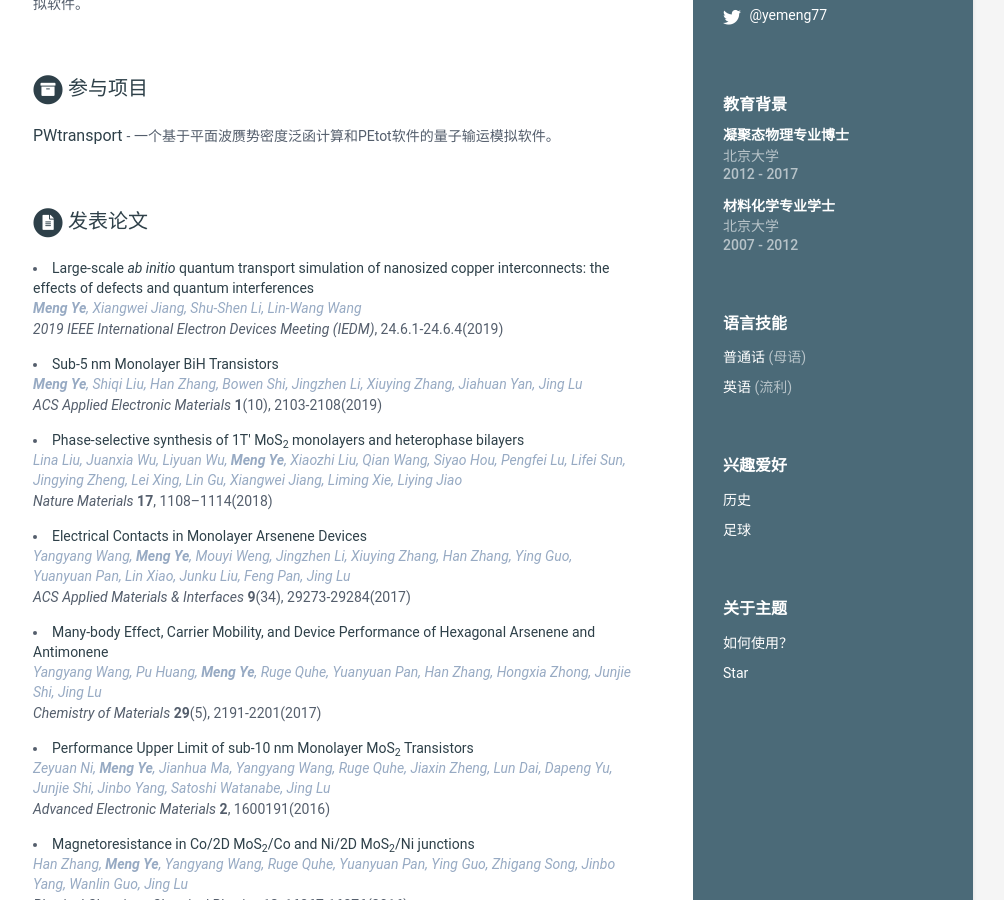
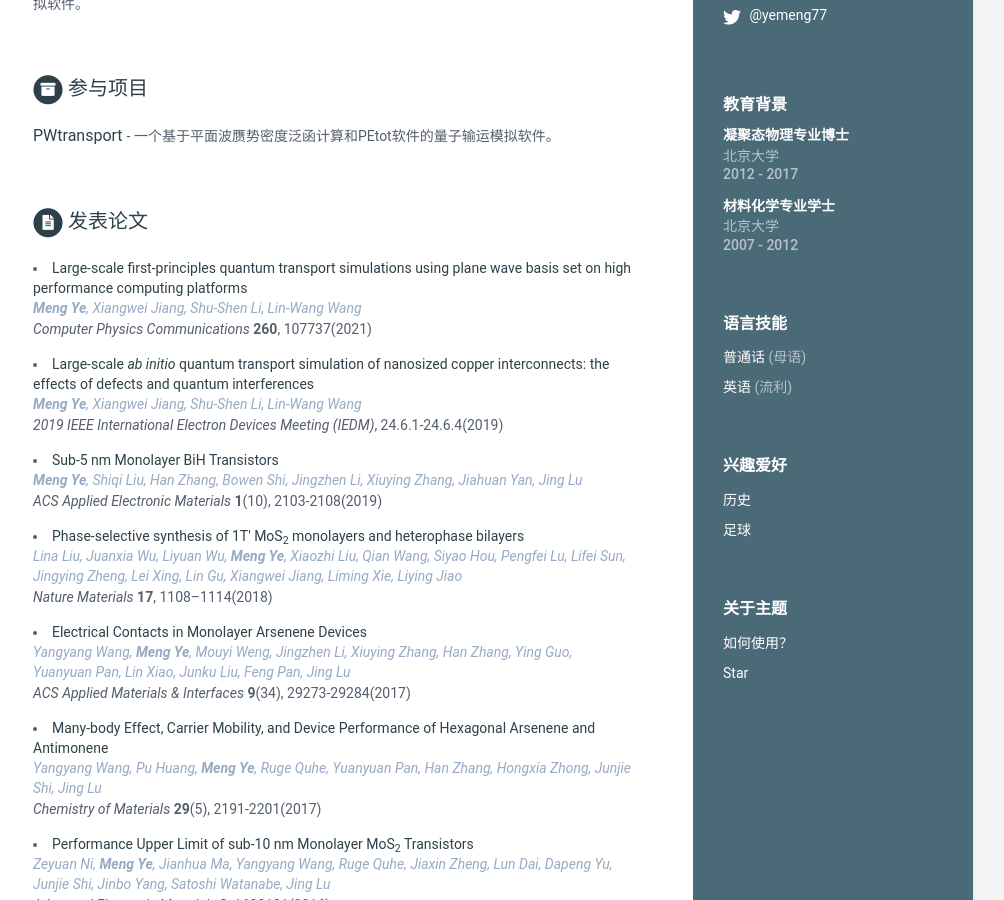
Before and after one commit to yemeng77/CV-cn, a Jekyll site: the page built from index.html, in a window 1280 px wide and 900 px high, scrolled down 469 px. Shown: the whole window, without its empty margins (167-1171 px from the left). Built offline with Jekyll 4.4.1, drawn with Linux system fonts in a browser that asks for light colours.

Commit message:
add the CPC paper

```diff
--- a/_data/data.yml
+++ b/_data/data.yml
@@ -73,10 +73,15 @@ projects:
 publications:
     intro:
     papers:
+      - title: "Large-scale first-principles quantum transport simulations using plane wave basis set on high performance computing platforms"
+        link: "https://authors.elsevier.com/c/1cBfa2OIndhuV"
+        authors: "<b>Meng Ye</b>, Xiangwei Jiang, Shu-Shen Li, Lin-Wang Wang"
+        conference: "<i>Computer Physics Communications</i> <b>260</b>, 107737(2021)"
+
       - title: "Large-scale <i>ab initio</i> quantum transport simulation of nanosized
         copper interconnects: the effects of defects and quantum interferences"
         link: "https://doi.org/10.1109/IEDM19573.2019.8993549"
-        authors: <b>Meng Ye</b>, Xiangwei Jiang, Shu-Shen Li, Lin-Wang Wang
+        authors: "<b>Meng Ye</b>, Xiangwei Jiang, Shu-Shen Li, Lin-Wang Wang"
         conference: "<i>2019 IEEE International Electron Devices Meeting (IEDM)</i>, 24.6.1-24.6.4(2019)"
 
       - title: "Sub-5 nm Monolayer BiH Transistors"
```
